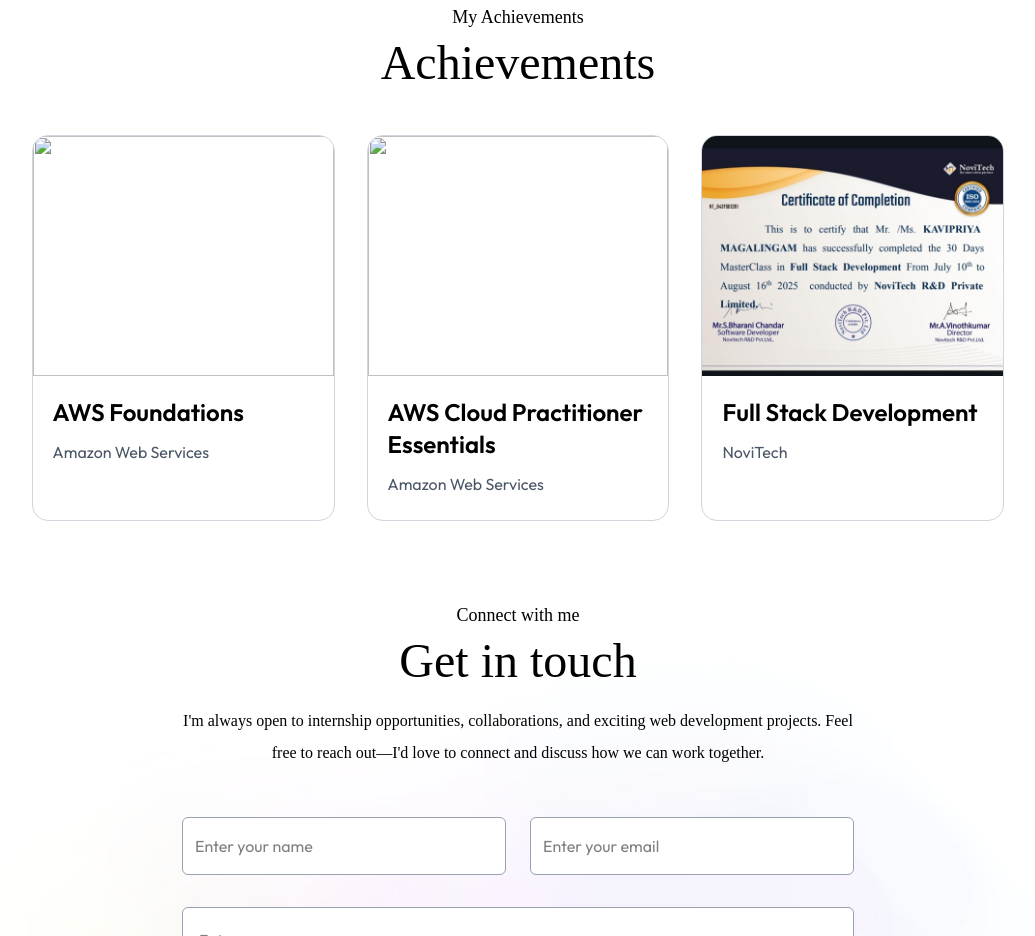
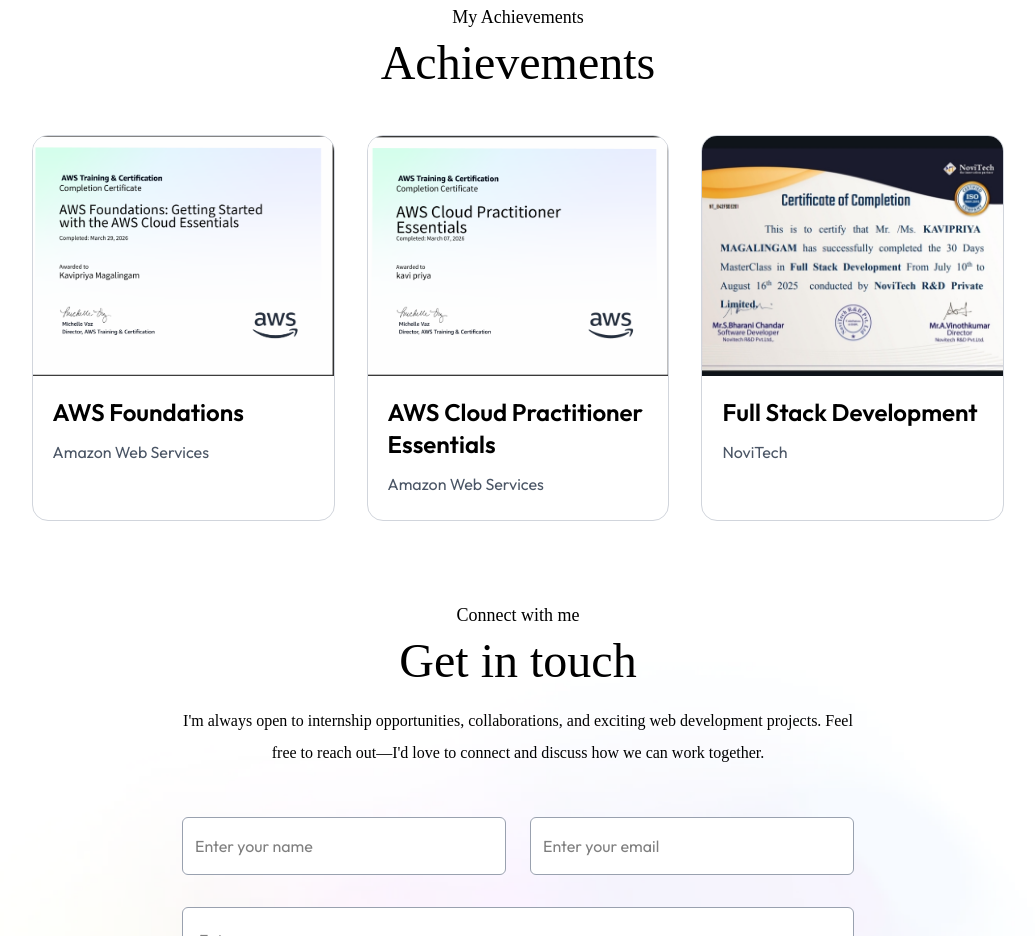
Before and after one commit to krithi30011996/portfolio, a plain HTML site: page index.html in a window 1280 px wide. Shown: the part 3110-4046 px from the top of the page, without its empty margins (122-1157 px from the left). Drawn offline with nearby package versions, Linux system fonts and the light colour scheme; a web font is replaced by a local one.

Commit message:
adding images

```diff
--- a/index.html
+++ b/index.html
@@ -403,7 +403,7 @@
     <a href="./images/aws2.pdf" target="_blank"
         class="group bg-white dark:bg-[#1c0b2d] border border-gray-300 dark:border-white/20 rounded-2xl overflow-hidden hover:-translate-y-2 transition duration-500 hover:shadow-xl">
 
-        <img src="./images/aws2.pdf"
+        <img src="./images/aws2.png"
             class="w-full h-60 object-cover group-hover:scale-105 transition duration-500">
 
         <div class="p-5">
@@ -416,10 +416,10 @@
     </a>
 
     <!-- Certificate 2 -->
-    <a href="./certificates/ibm.pdf" target="_blank"
+    <a href="./images/awscertificate.pdf" target="_blank"
         class="group bg-white dark:bg-[#1c0b2d] border border-gray-300 dark:border-white/20 rounded-2xl overflow-hidden hover:-translate-y-2 transition duration-500 hover:shadow-xl">
 
-        <img src="./images/awscertificate.pdf"
+        <img src="./images/aws.png"
             class="w-full h-60 object-cover group-hover:scale-105 transition duration-500">
 
         <div class="p-5">
```
Also changed, not shown: images/aws.png (added), images/aws2.png (added), images/ceritficate.png (added).
